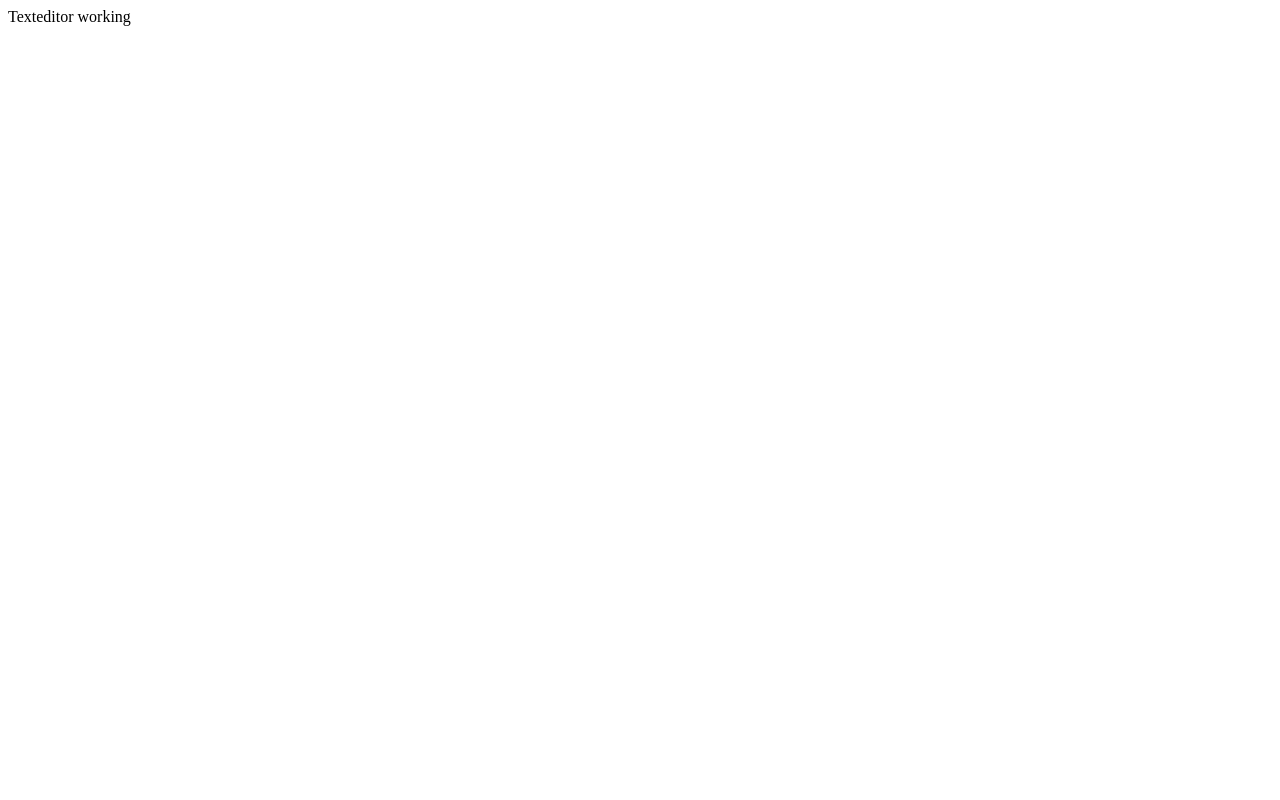
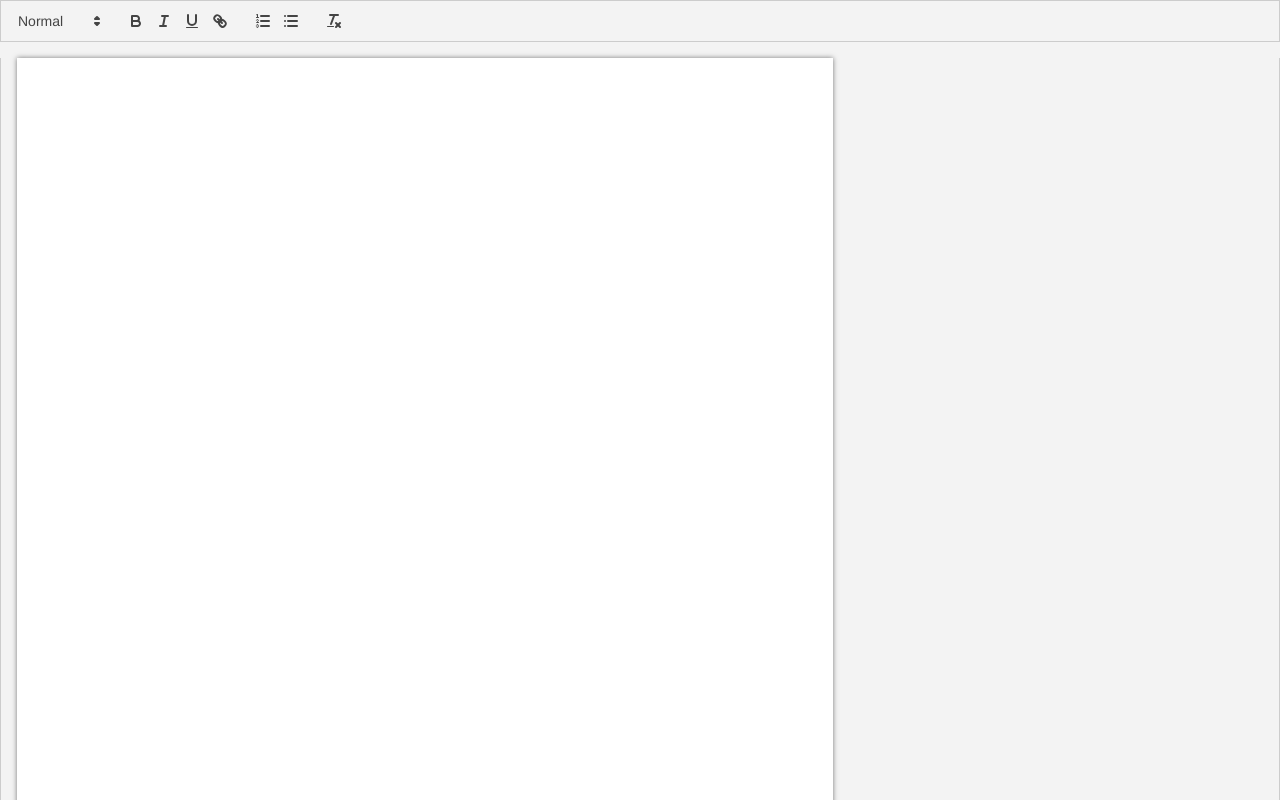
Before and after one commit to luffyguy/Luff-Docs, a React (Create React App) app in the folder client/: page / in a window 1280 px wide. Shown: the top 800 px of the page. Built offline with nearby package versions, Linux system fonts and the light colour scheme.

Commit message:
added page like css to text editor

```diff
--- a/client/src/App.js
+++ b/client/src/App.js
@@ -3,7 +3,7 @@ import TextEditor from "./Components/TextEditor";
 
 function App() {
   return (
-    <div className="App">
+    <div>
       <TextEditor />
     </div>
   );
--- a/client/src/Components/TextEditor.js
+++ b/client/src/Components/TextEditor.js
@@ -1,11 +1,19 @@
-import React from 'react'
+import React, { useCallback } from "react";
+import Quill from "quill";
+import "quill/dist/quill.snow.css";
 
 const TextEditor = () => {
-    return (
-        <div>
-            Texteditor working
-        </div>
-    )
-}
+  const wrapperRef = useCallback((wrapper) => {
+    if (wrapper == null) return;
 
-export default TextEditor
+    wrapper.innerHTML = "";
+    const editor = document.createElement("div");
+    wrapper.append(editor);
+    new Quill(editor, {
+      theme: "snow",
+    });
+  }, []);
+  return <div className="container" ref={wrapperRef}></div>;
+};
+
+export default TextEditor;
--- /dev/null
+++ b/client/src/styles.css
@@ -0,0 +1,19 @@
+*,
+*::before,
+*::after {
+  box-sizing: border-box;
+}
+
+body {
+  margin: 0;
+  background-color: #f3f3f3;
+}
+
+.container .ql-editor {
+  width: 8.5in;
+  min-height: 11.5in;
+  padding: 1in;
+  margin: 1rem;
+  box-shadow: 0 0 5px 0 rgba(0, 0, 0, 0.5);
+  background-color: white;
+}
```
Also changed, not shown: client/src/index.js (+5 -4 lines).
